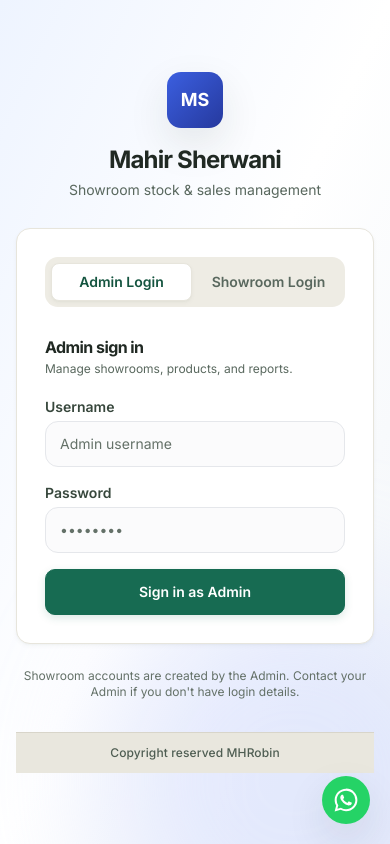
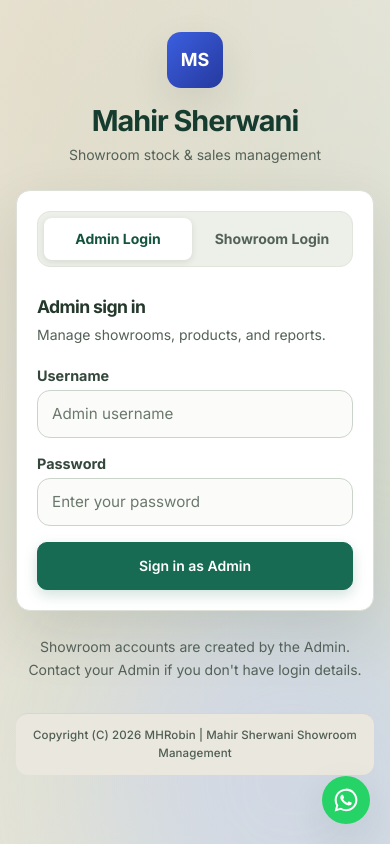
Before and after one commit to robin647/Sales-and-stock-management, a React (Vite) app in the folder frontend/: page /login in a window 390 px wide. Built offline with nearby package versions, Linux system fonts and the light colour scheme; no server answers.

Commit message:
improve ui

```diff
--- a/frontend/src/components/SiteFooter.jsx
+++ b/frontend/src/components/SiteFooter.jsx
@@ -1,7 +1,7 @@
-export function SiteFooter() {
+export function SiteFooter({ className = "" }) {
   return (
-    <footer className="app-footer border-t px-4 py-3 text-center text-xs">
-      Copyright reserved MHRobin
+    <footer className={`app-footer ${className} border-t px-4 py-3 text-center text-xs`}>
+      Copyright (C) {new Date().getFullYear()} MHRobin <span aria-hidden="true">|</span> Mahir Sherwani Showroom Management
     </footer>
   );
 }
--- a/frontend/src/index.css
+++ b/frontend/src/index.css
@@ -1240,6 +1240,192 @@ main a:focus-visible {
   color: #f1f5f0;
 }
 
+:root:not(.dark) .login-page {
+  color: #202923;
+  background:
+    radial-gradient(ellipse at 10% 8%, rgba(195, 154, 88, 0.16), transparent 34rem),
+    radial-gradient(ellipse at 90% 88%, rgba(23, 107, 82, 0.13), transparent 38rem),
+    #f1efe7;
+}
+
+:root:not(.dark) .login-title {
+  color: #163b2f !important;
+  font-size: clamp(1.8rem, 4vw, 2.15rem);
+  font-weight: 750;
+  letter-spacing: -0.035em;
+  line-height: 1.2;
+}
+
+:root:not(.dark) .login-subtitle,
+:root:not(.dark) .login-form-subtitle {
+  color: #536158 !important;
+  line-height: 1.65;
+}
+
+:root:not(.dark) .login-card {
+  color: #202923;
+  background: #fff;
+  border-color: #dce1d7;
+  box-shadow: 0 22px 60px rgba(30, 50, 39, 0.12);
+}
+
+:root:not(.dark) .login-mode-switch {
+  background: #edf0e9;
+  border: 1px solid #e1e5dc;
+}
+
+:root:not(.dark) .login-mode-tab {
+  min-height: 42px;
+  color: #536158;
+  background: transparent;
+}
+
+:root:not(.dark) .login-mode-tab:hover {
+  color: #174d3a;
+  background: #e3e9df;
+}
+
+:root:not(.dark) .login-mode-tab[aria-pressed="true"] {
+  color: #14543f;
+  background: #fff;
+  box-shadow: 0 2px 7px rgba(30, 50, 39, 0.11);
+}
+
+:root:not(.dark) .login-form-title {
+  color: #25382c !important;
+  font-size: 1.1rem;
+  font-weight: 700;
+}
+
+:root:not(.dark) .login-label {
+  color: #34473b !important;
+  font-size: 0.9rem;
+}
+
+:root:not(.dark) .login-input {
+  color: #202923 !important;
+  background: #fbfcfa !important;
+  border-color: #cbd4ca !important;
+  font-size: 0.95rem;
+  min-height: 48px;
+}
+
+:root:not(.dark) .login-input::placeholder {
+  color: #6b786e !important;
+  opacity: 1;
+}
+
+:root:not(.dark) .login-input:focus {
+  background: #fff !important;
+  border-color: #176b52 !important;
+  box-shadow: 0 0 0 4px rgba(23, 107, 82, 0.14);
+}
+
+:root:not(.dark) .login-error {
+  color: #8f2926;
+  background: #fff1ef;
+  border-color: #f0c7c2;
+  line-height: 1.55;
+}
+
+:root:not(.dark) .login-help {
+  color: #536158;
+  line-height: 1.65;
+}
+
+:root:not(.dark) .login-submit {
+  min-height: 48px;
+  background: #176b52;
+  box-shadow: 0 5px 14px rgba(23, 107, 82, 0.2);
+}
+
+:root:not(.dark) .login-submit:hover:not(:disabled) {
+  background: #105440;
+}
+
+:root:not(.dark) .login-footer {
+  border-radius: 12px;
+  line-height: 1.6;
+}
+
+.dark .login-page {
+  color: #f1f5f0;
+  background:
+    radial-gradient(ellipse at 10% 8%, rgba(195, 154, 88, 0.08), transparent 34rem),
+    radial-gradient(ellipse at 90% 88%, rgba(23, 107, 82, 0.2), transparent 38rem),
+    #101914;
+}
+
+.dark .login-title,
+.dark .login-form-title {
+  color: #f1f5f0 !important;
+}
+
+.dark .login-subtitle,
+.dark .login-form-subtitle,
+.dark .login-help {
+  color: #bdcabe !important;
+}
+
+.dark .login-card {
+  background: #19251e;
+  border-color: #30483b;
+}
+
+.dark .login-mode-switch {
+  background: #131e17;
+  border: 1px solid #30483b;
+}
+
+.dark .login-mode-tab {
+  color: #bdcabe;
+  background: transparent;
+}
+
+.dark .login-mode-tab[aria-pressed="true"] {
+  color: #f1f5f0;
+  background: #263b2e;
+}
+
+.dark .login-label {
+  color: #d2ded5 !important;
+}
+
+.dark .login-input {
+  color: #f1f5f0 !important;
+  background: #17231b !important;
+  border-color: #40574a !important;
+}
+
+.dark .login-error {
+  color: #ffd1cc;
+  background: #402522;
+  border-color: #70413b;
+}
+
+.dark .login-submit {
+  background: #176b52;
+}
+
+@media (max-width: 480px) {
+  .login-page {
+    justify-content: flex-start;
+    padding: 2rem 1rem 1.25rem;
+  }
+
+  .login-brand {
+    margin-bottom: 1.5rem;
+  }
+
+  .login-card {
+    padding: 1.25rem;
+  }
+
+  .login-footer {
+    font-size: 0.72rem;
+  }
+}
+
 @media (max-width: 640px) {
   .dashboard-heading,
   .dashboard-section-heading {
--- a/frontend/src/pages/Login.jsx
+++ b/frontend/src/pages/Login.jsx
@@ -64,32 +64,28 @@ export default function Login() {
   }
 
   return (
-    <div className="relative min-h-screen flex flex-col items-center justify-center overflow-hidden bg-gradient-to-br from-brand-50 via-white to-slate-100 px-4 py-10 dark:from-slate-950 dark:via-slate-900 dark:to-slate-950">
+    <div className="login-page relative min-h-screen flex flex-col items-center justify-center overflow-hidden px-4 py-10">
       <div className="pointer-events-none absolute -left-24 -top-24 h-80 w-80 rounded-full bg-brand-200/40 blur-3xl dark:bg-brand-700/20" />
       <div className="pointer-events-none absolute -bottom-32 -right-24 h-96 w-96 rounded-full bg-indigo-200/40 blur-3xl dark:bg-indigo-700/20" />
       <div className="relative w-full max-w-md">
-        <div className="text-center mb-7">
-          <div className="inline-flex h-14 w-14 items-center justify-center rounded-2xl bg-gradient-to-br from-brand-500 to-brand-700 text-white font-bold text-lg mb-4 shadow-lg shadow-brand-500/25">
+        <div className="login-brand text-center mb-7">
+          <div className="login-brandmark inline-flex h-14 w-14 items-center justify-center rounded-2xl bg-gradient-to-br from-brand-500 to-brand-700 text-white font-bold text-lg mb-4 shadow-lg shadow-brand-500/25">
             MS
           </div>
-          <h1 className="text-2xl font-bold tracking-tight text-gray-900 dark:text-white">Mahir Sherwani</h1>
-          <p className="text-sm text-gray-500 mt-1">Showroom stock &amp; sales management</p>
+          <h1 className="login-title text-2xl font-bold tracking-tight">Mahir Sherwani</h1>
+          <p className="login-subtitle text-sm mt-1">Showroom stock &amp; sales management</p>
         </div>
 
-        <div className="bg-white rounded-2xl shadow-xl shadow-slate-900/5 border border-gray-100 p-7 sm:p-8 dark:border-slate-700">
+        <div className="login-card rounded-2xl border p-6 sm:p-8">
           {/* Login mode switch */}
-          <div className="mb-7 grid grid-cols-2 gap-1.5 bg-gray-100 rounded-xl p-1.5 dark:bg-slate-800">
+          <div className="login-mode-switch mb-7 grid grid-cols-2 gap-1.5 rounded-xl p-1.5">
             {Object.entries(MODES).map(([key, m]) => (
               <button
                 key={key}
                 type="button"
                 onClick={() => switchMode(key)}
                 aria-pressed={mode === key}
-                className={`py-2 rounded-lg text-sm font-medium transition-colors ${
-                  mode === key
-                    ? "bg-white text-brand-700 shadow-sm dark:bg-slate-700 dark:text-white"
-                    : "text-gray-500 hover:text-gray-700"
-                }`}
+                className="login-mode-tab rounded-lg py-2 text-sm font-semibold transition-colors"
               >
                 {m.label} Login
               </button>
@@ -97,23 +93,24 @@ export default function Login() {
           </div>
 
           <div className="mb-5">
-            <h2 className="text-base font-semibold text-gray-900">{copy.heading}</h2>
-            <p className="text-xs text-gray-500 mt-0.5">{copy.subtext}</p>
+            <h2 className="login-form-title text-base font-semibold">{copy.heading}</h2>
+            <p className="login-form-subtitle mt-1 text-sm">{copy.subtext}</p>
           </div>
 
           <form onSubmit={handleSubmit} className="space-y-4">
             {error && (
-              <div className="text-sm text-red-700 bg-red-50 border border-red-100 rounded-lg px-3 py-2">
+              <div role="alert" className="login-error rounded-lg border px-3 py-2.5 text-sm font-medium">
                 {error}
               </div>
             )}
 
             <div>
-              <label className="block text-sm font-medium text-gray-700 mb-1">
+              <label htmlFor="login-username" className="login-label mb-1 block text-sm font-semibold">
                 Username
               </label>
               <input
-                className="w-full border border-gray-200 bg-gray-50/70 rounded-xl px-3.5 py-3 text-sm focus:outline-none focus:ring-2 focus:ring-brand-500 focus:border-transparent dark:bg-slate-800"
+                id="login-username"
+                className="login-input w-full rounded-xl border px-3.5 py-3 text-sm focus:outline-none focus:ring-2 focus:ring-brand-500 focus:border-transparent"
                 placeholder={copy.userPlaceholder}
                 value={username}
                 onChange={(e) => setUsername(e.target.value)}
@@ -123,13 +120,14 @@ export default function Login() {
             </div>
 
             <div>
-              <label className="block text-sm font-medium text-gray-700 mb-1">
+              <label htmlFor="login-password" className="login-label mb-1 block text-sm font-semibold">
                 Password
               </label>
               <input
+                id="login-password"
                 type="password"
-                className="w-full border border-gray-200 bg-gray-50/70 rounded-xl px-3.5 py-3 text-sm focus:outline-none focus:ring-2 focus:ring-brand-500 focus:border-transparent dark:bg-slate-800"
-                placeholder="••••••••"
+                className="login-input w-full rounded-xl border px-3.5 py-3 text-sm focus:outline-none focus:ring-2 focus:ring-brand-500 focus:border-transparent"
+                placeholder="Enter your password"
                 value={password}
                 onChange={(e) => setPassword(e.target.value)}
                 autoComplete="current-password"
@@ -140,19 +138,19 @@ export default function Login() {
             <button
               type="submit"
               disabled={loading}
-              className="w-full bg-brand-500 hover:bg-brand-600 text-white text-sm font-semibold py-3 rounded-xl transition-colors disabled:opacity-60 shadow-md shadow-brand-500/20"
+              className="login-submit w-full rounded-xl bg-brand-500 py-3 text-sm font-semibold text-white transition-colors disabled:opacity-60"
             >
               {loading ? "Signing in..." : `Sign in as ${copy.label}`}
             </button>
           </form>
         </div>
 
-        <p className="text-center text-xs text-gray-400 mt-6">
+        <p className="login-help mt-6 text-center text-sm">
           Showroom accounts are created by the Admin. Contact your Admin if you don&apos;t have login details.
         </p>
       </div>
       <div className="relative mt-8 w-full">
-        <SiteFooter />
+        <SiteFooter className="login-footer" />
       </div>
     </div>
   );
```
